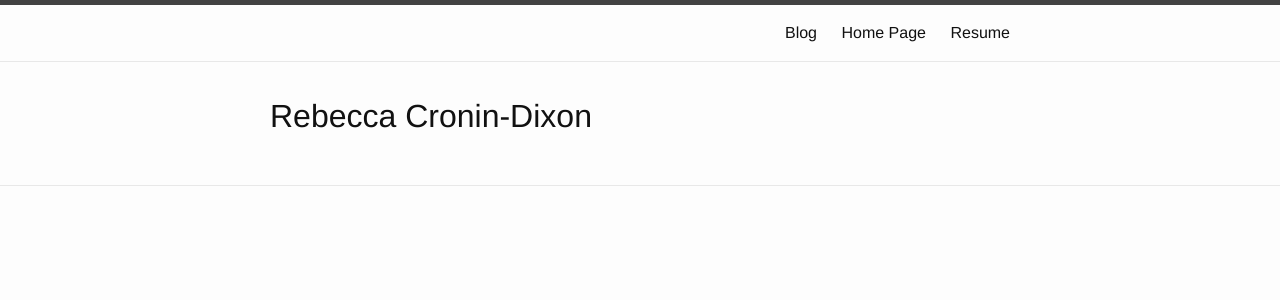
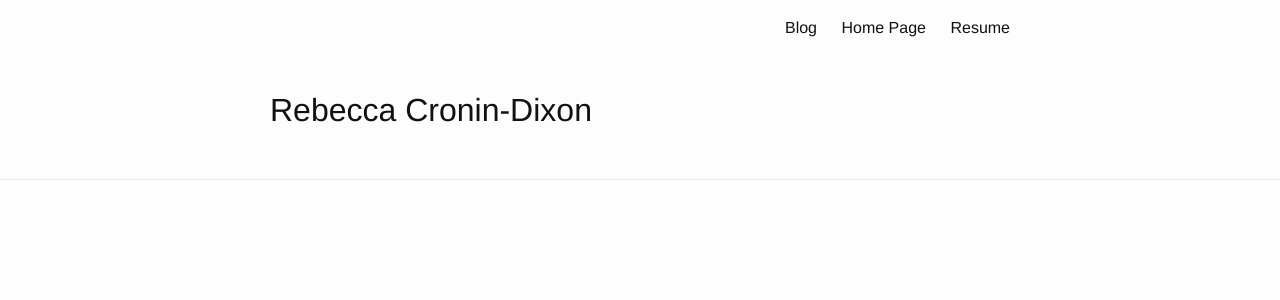
Before and after one commit to beck410/beck410.github.io, a Jekyll site: the page built from index.html, in a window 1280 px wide. Shown: the top 300 px of the page. Built offline with Jekyll 4.4.1, drawn with Linux system fonts in a browser that asks for light colours.

Commit message:
fixed main.scss syntax errors

```diff
--- a/_sass/_layout.scss
+++ b/_sass/_layout.scss
@@ -1,11 +1,11 @@
 /**
  * Site header
- */
+*/
+
 .site-header {
-    border-top: 5px solid $grey-color-dark;
-    border-bottom: 1px solid $grey-color-light;
+    /* border-top: 5px solid $grey-color-dark;
+    border-bottom: 1px solid $grey-color-light; */
     min-height: 56px;
-
     // Positioning context for the mobile navigation icon
     position: relative;
 }
--- a/css/main.scss
+++ b/css/main.scss
@@ -46,4 +46,3 @@
         "base",
         "layout",
         "syntax-highlighting"
-;
```
